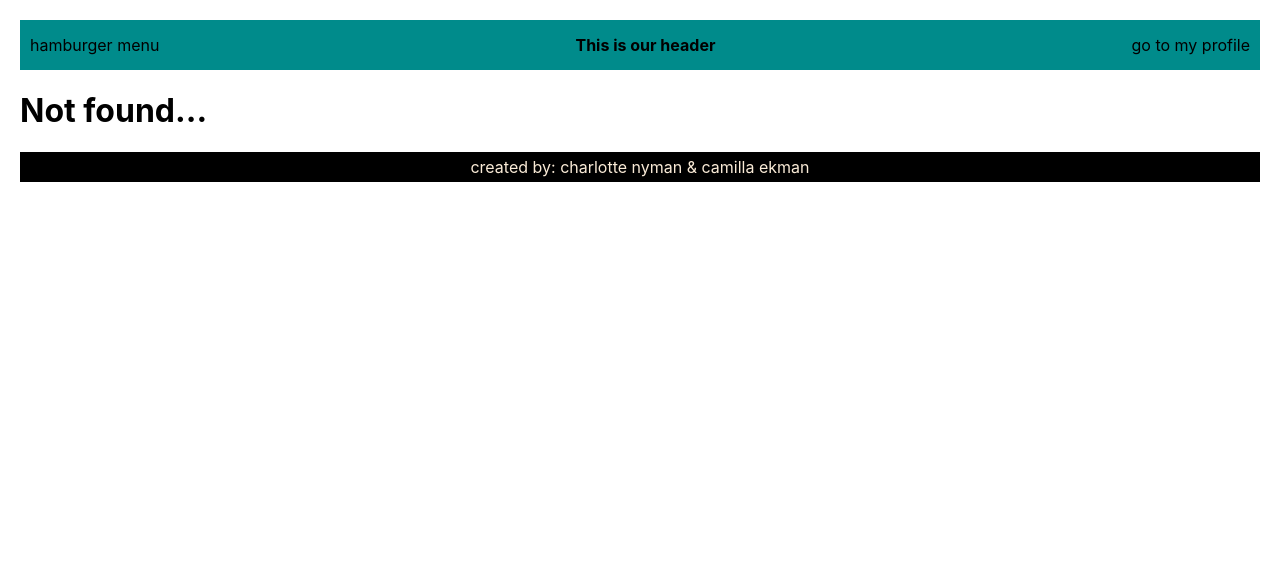
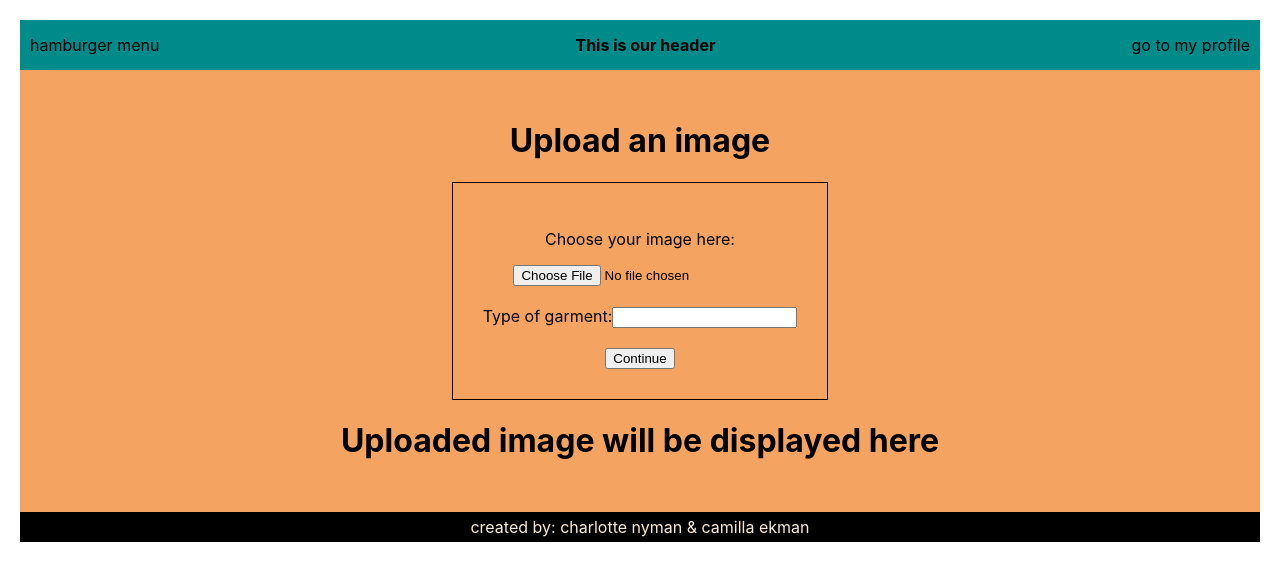
Before and after one commit to camekman/Final-Project, a React (Create React App) app in the folder frontend/: page /uploadImage in a window 1280 px wide. Before the commit this address had no page. Shown: the top 580 px of the page. Built offline with nearby package versions, Linux system fonts and the light colour scheme.

Commit message:
frontend - built function to get uploaded images to show

```diff
--- a/frontend/src/App.js
+++ b/frontend/src/App.js
@@ -7,15 +7,17 @@ import Header from "./components/Header";
 import HomePage from "./components/HomePage";
 import ProfilePage from "./components/ProfilePage";
 import Login from "./components/Login";
-import Wardrobe from "./components/Wardrobe";
+import UploadImage from "./components/UploadImage";
 import NotFound from "./components/NotFound";
 import AboutUs from "./components/AboutUs";
 import Footer from "./components/Footer";
 
 import user from "./reducers/user";
+import wardrobe from "./reducers/wardrobe";
 
 const reducer = combineReducers({
   user: user.reducer,
+  wardrobe: wardrobe.reducer,
 });
 
 const store = configureStore({ reducer });
@@ -30,8 +32,8 @@ export const App = () => {
             <Route path="/" element={<HomePage />} />
             <Route path="/profile" element={<ProfilePage />} />
             <Route path="/login" element={<Login />} />
-            <Route path="/wardrobe" element={<Wardrobe />} />
-            <Route path="/aboutus" element={<AboutUs />} />
+            <Route path="/uploadImage" element={<UploadImage />} />
+            <Route path="/aboutUs" element={<AboutUs />} />
             <Route path="/*" element={<NotFound />} />
           </Routes>
         </BrowserRouter>
--- a/frontend/src/components/Header.js
+++ b/frontend/src/components/Header.js
@@ -18,6 +18,7 @@ const HeaderContainer = styled.div`
   height: 50px;
   background-color: darkcyan;
   align-items: center;
+  text-align: center;
   justify-content: space-between;
   padding-right: 10px;
   padding-left: 10px;
--- a/frontend/src/components/HomePage.js
+++ b/frontend/src/components/HomePage.js
@@ -20,7 +20,7 @@ const HomePage = () => {
       </ContentContainer>
       <LinkSection>
         <Link to="/login">Login</Link>
-        <Link to="/aboutus">About Us</Link>
+        <Link to="/aboutUs">About Us</Link>
       </LinkSection>
     </HomePageContainer>
   );
--- a/frontend/src/components/ProfilePage.js
+++ b/frontend/src/components/ProfilePage.js
@@ -47,7 +47,7 @@ const ProfilePage = () => {
         <p>Name: {name}</p>
         <p>Username: {username}</p>
       </ProfileInfo>
-      <Link to="/wardrobe">My Wardrobe</Link>
+      <Link to="/uploadImage">Upload new image</Link>
       <div>
         <button onClick={handleRestart}>sign out</button>
       </div>
@@ -62,6 +62,7 @@ const ProfileContainer = styled.div`
   flex-direction: column;
   background-color: lightskyblue;
   align-items: center;
+  text-align: center;
   padding-bottom: 20px;
 `;
 
--- /dev/null
+++ b/frontend/src/components/UploadImage.js
@@ -0,0 +1,90 @@
+import React, { useState, useRef } from "react";
+// import { useSelector } from "react-redux";
+import styled from "styled-components";
+
+const UPLOAD_URL = "http://localhost:8080/upload";
+
+const UploadImage = () => {
+  const fileInput = useRef();
+  const [name, setName] = useState("");
+  const [imageUrl, setImageUrl] = useState("");
+
+  const handleFormSubmit = (event) => {
+    event.preventDefault();
+    const formData = new FormData();
+    formData.append("image", fileInput.current.files[0]);
+    formData.append("name", name);
+
+    const options = {
+      method: "POST",
+      body: formData,
+    };
+
+    fetch(UPLOAD_URL, options)
+      .then((res) => res.json())
+      .then((data) => {
+        console.log(data);
+        setImageUrl(data.imageUrl);
+      })
+      .catch((err) => console.log(err));
+  };
+
+  return (
+    <>
+      <UploadContainer>
+        <h1>Upload an image</h1>
+        <StyledForm onSubmit={handleFormSubmit}>
+          <UploadSection>
+            <p>Choose your image here:</p>
+            <input type="file" ref={fileInput} />
+          </UploadSection>
+
+          <label>
+            Type of garment:
+            <input
+              type="text"
+              value={name}
+              onChange={(e) => setName(e.target.value)}
+            />
+          </label>
+
+          <button type="submit">Continue</button>
+        </StyledForm>
+
+        <div>
+          <h1>Uploaded image will be displayed here</h1>
+        </div>
+        <img src={imageUrl} />
+      </UploadContainer>
+    </>
+  );
+};
+
+export default UploadImage;
+
+const UploadContainer = styled.div`
+  display: flex;
+  flex-direction: column;
+  background-color: sandybrown;
+  align-items: center;
+  justify-content: center;
+  text-align: center;
+  padding: 30px;
+`;
+
+const StyledForm = styled.form`
+  display: flex;
+  flex-direction: column;
+  border: 1px solid black;
+  padding: 30px;
+  align-items: center;
+  justify-content: center;
+  gap: 20px;
+`;
+
+const UploadSection = styled.label`
+  display: flex;
+  flex-direction: column;
+  align-items: center;
+  justify-content: center;
+`;
--- a/frontend/src/components/Wardrobe.js
+++ /dev/null
@@ -1,74 +0,0 @@
-import React, { useState, useRef } from "react";
-import styled from "styled-components";
-
-import { API_URL } from "../utils/urls";
-
-const Wardrobe = () => {
-  const fileInput = useRef();
-  const [name, setName] = useState("");
-
-  const handleFormSubmit = (e) => {
-    e.preventDefault();
-    const formData = new FormData();
-    formData.append("image", fileInput.current.files[0]);
-    formData.append("name", name);
-
-    fetch(API_URL, { method: "POST", body: formData })
-      .then((res) => res.json())
-      .then((json) => {
-        console.log(json);
-      });
-  };
-
-  return (
-    <WardrobeContainer>
-      <h1>My Wardrobe</h1>
-      <StyledForm onSubmit={handleFormSubmit}>
-        <UploadSection>
-          <p>Upload your pictures here:</p>
-          <input type="file" ref={fileInput} />
-        </UploadSection>
-
-        <label>
-          Type of garment:
-          <input
-            type="text"
-            value={name}
-            onChange={(e) => setName(e.target.value)}
-          />
-        </label>
-
-        <button type="submit">Submit</button>
-      </StyledForm>
-    </WardrobeContainer>
-  );
-};
-
-export default Wardrobe;
-
-const WardrobeContainer = styled.div`
-  display: flex;
-  flex-direction: column;
-  background-color: sandybrown;
-  align-items: center;
-  justify-content: center;
-  text-align: center;
-  padding: 30px;
-`;
-
-const StyledForm = styled.form`
-  display: flex;
-  flex-direction: column;
-  border: 1px solid black;
-  padding: 30px;
-  align-items: center;
-  justify-content: center;
-  gap: 20px;
-`;
-
-const UploadSection = styled.label`
-  display: flex;
-  flex-direction: column;
-  align-items: center;
-  justify-content: center;
-`;
--- /dev/null
+++ b/frontend/src/reducers/wardrobe.js
@@ -0,0 +1,29 @@
+import { createSlice } from "@reduxjs/toolkit";
+
+const initialState = {
+  imageId: null,
+  name: null,
+  imageUrl: null,
+  error: null,
+};
+
+const wardrobe = createSlice({
+  name: "wardrobe",
+  initialState,
+  reducers: {
+    setImageId: (store, action) => {
+      store.imageId = action.payload;
+    },
+    setName: (store, action) => {
+      store.name = action.payload;
+    },
+    setImageUrl: (store, action) => {
+      store.imageUrl = action.payload;
+    },
+    setError: (store, action) => {
+      store.error = action.payload;
+    },
+  },
+});
+
+export default wardrobe;
```
Also changed, not shown: 1 other file (tests, documents, lock files or other folders).
